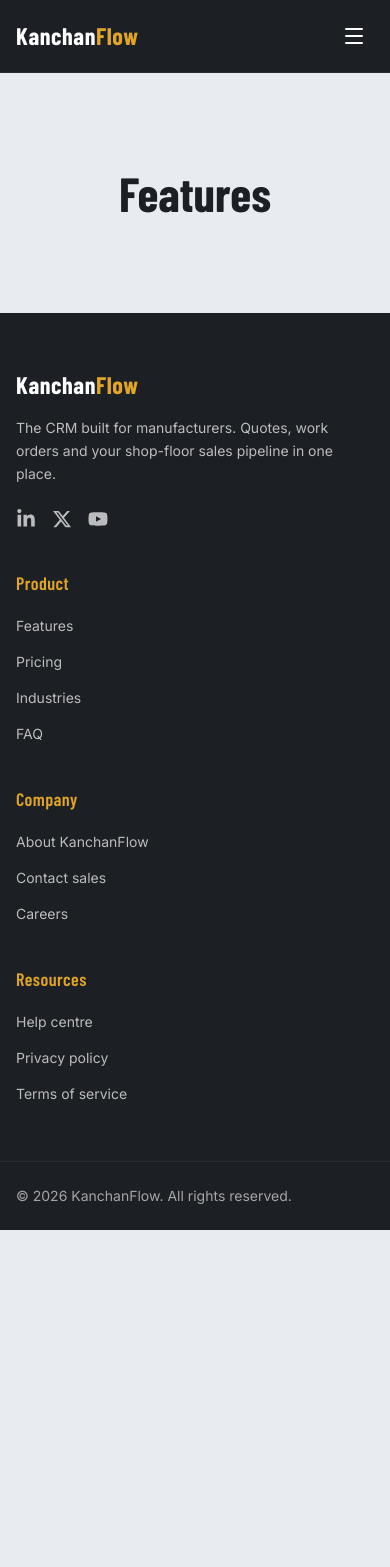
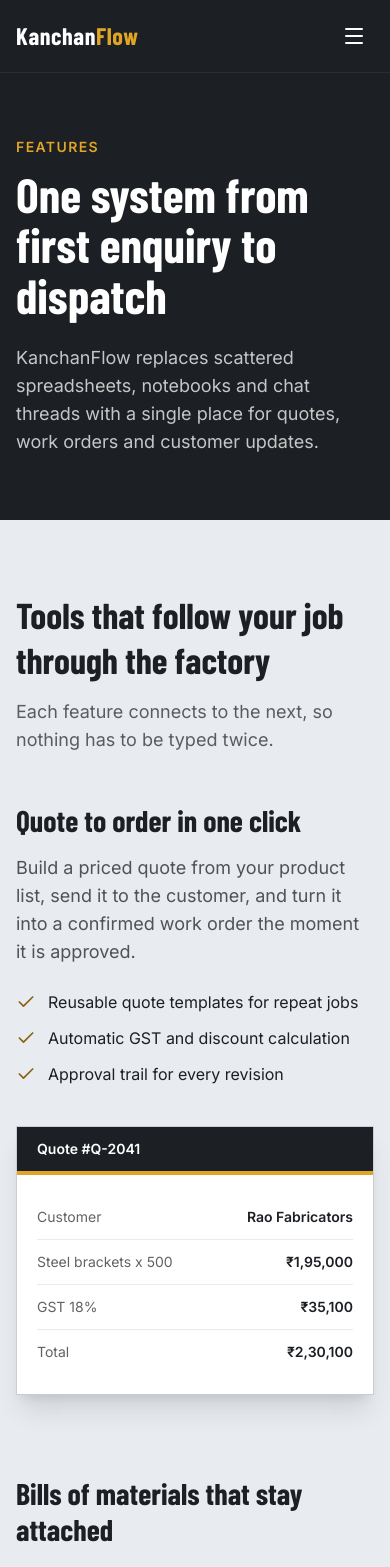
Before and after one commit to Aastha-prog-bit/KanchanFlow, a Next.js app: page /features in a window 390 px wide. Shown: the top 1567 px of the page. Before the commit the page ends 1230 px from the top, so only its background shows below. Built offline with nearby package versions, Linux system fonts and the light colour scheme.

Commit message:
feat: add Features page components and fix accessibility issues

```diff
--- a/app/features/page.tsx
+++ b/app/features/page.tsx
@@ -1,15 +1,57 @@
 import type { Metadata } from "next";
+import PageHero from "@/components/ui/PageHero";
+import Section from "@/components/ui/Section";
+import CtaBanner from "@/components/ui/CtaBanner";
+import FeatureRow from "@/components/features/FeatureRow";
+import ComparisonTable from "@/components/features/ComparisonTable";
+import { featureRows } from "@/lib/data";
 
 export const metadata: Metadata = {
   title: "Features",
   description:
     "Explore KanchanFlow features: quote-to-order, BOM management, sales pipeline, WhatsApp updates, reports and a mobile app for manufacturers.",
+  openGraph: {
+    title: "KanchanFlow Features",
+    description:
+      "Quotes, BOMs, pipeline and WhatsApp updates in one CRM built for manufacturers.",
+  },
 };
 
 export default function FeaturesPage() {
   return (
-    <main className="mx-auto max-w-6xl px-4 py-24 sm:px-6">
-      <h1 className="font-heading text-5xl font-bold">Features</h1>
+    <main id="main">
+      <PageHero
+        eyebrow="Features"
+        title="One system from first enquiry to dispatch"
+        intro="KanchanFlow replaces scattered spreadsheets, notebooks and chat threads with a single place for quotes, work orders and customer updates."
+      />
+
+      <Section
+        title="Tools that follow your job through the factory"
+        intro="Each feature connects to the next, so nothing has to be typed twice."
+      >
+        <div className="space-y-20">
+          {featureRows.map((row, index) => (
+            <FeatureRow key={row.title} {...row} reverse={index % 2 === 1} />
+          ))}
+        </div>
+      </Section>
+
+      <Section
+        tone="dark"
+        eyebrow="Comparison"
+        title="How KanchanFlow compares"
+        intro="Spreadsheets and generic CRMs can each do part of the job. Here is where they stop."
+      >
+        <ComparisonTable />
+      </Section>
+
+      <CtaBanner
+        title="See it with your own jobs"
+        text="Start a 14-day free trial and import your open quotes in minutes."
+        buttonLabel="Start free trial"
+        href="/pricing"
+      />
     </main>
   );
 }
--- /dev/null
+++ b/components/features/CamparisonTable.tsx
@@ -0,0 +1,64 @@
+import { Check, Minus, X } from "lucide-react";
+import { comparisonRows } from "@/lib/data";
+
+type Support = "yes" | "no" | "partial";
+
+function Cell({ value }: { value: Support }) {
+  if (value === "yes") {
+    return (
+      <>
+        <Check size={20} className="mx-auto text-green-700" aria-hidden="true" />
+        <span className="sr-only">Yes</span>
+      </>
+    );
+  }
+  if (value === "partial") {
+    return (
+      <>
+        <Minus size={20} className="mx-auto text-graphite/70" aria-hidden="true" />
+        <span className="sr-only">Partly</span>
+      </>
+    );
+  }
+  return (
+    <>
+      <X size={20} className="mx-auto text-red-700" aria-hidden="true" />
+      <span className="sr-only">No</span>
+    </>
+  );
+}
+
+export default function ComparisonTable() {
+  return (
+    <div
+      className="overflow-x-auto bg-white text-graphite"
+      role="region"
+      aria-label="Feature comparison table"
+      tabIndex={0}
+    >
+      <table className="w-full min-w-[640px] border-collapse text-left">
+        <caption className="sr-only">
+          Comparison of spreadsheets, a generic CRM and KanchanFlow
+        </caption>
+        <thead>
+          <tr className="border-b-4 border-gold bg-graphite text-white">
+            <th scope="col" className="px-5 py-4 font-heading text-lg">Capability</th>
+            <th scope="col" className="px-5 py-4 text-center font-heading text-lg">Spreadsheets</th>
+            <th scope="col" className="px-5 py-4 text-center font-heading text-lg">Generic CRM</th>
+            <th scope="col" className="px-5 py-4 text-center font-heading text-lg text-gold">KanchanFlow</th>
+          </tr>
+        </thead>
+        <tbody className="divide-y divide-steel">
+          {comparisonRows.map((row) => (
+            <tr key={row.capability}>
+              <th scope="row" className="px-5 py-4 font-medium">{row.capability}</th>
+              <td className="px-5 py-4"><Cell value={row.spreadsheets} /></td>
+              <td className="px-5 py-4"><Cell value={row.genericCrm} /></td>
+              <td className="bg-gold/10 px-5 py-4"><Cell value={row.kanchanflow} /></td>
+            </tr>
+          ))}
+        </tbody>
+      </table>
+    </div>
+  );
+}
--- /dev/null
+++ b/components/features/FeatureRow.tsx
@@ -0,0 +1,65 @@
+import { Check } from "lucide-react";
+
+type FeatureRowProps = {
+  title: string;
+  description: string;
+  points: string[];
+  mockupTitle: string;
+  mockupLines: { label: string; value: string }[];
+  reverse?: boolean;
+};
+
+export default function FeatureRow({
+  title,
+  description,
+  points,
+  mockupTitle,
+  mockupLines,
+  reverse = false,
+}: FeatureRowProps) {
+  return (
+    <div
+      className={`grid items-center gap-10 lg:grid-cols-2 lg:gap-16 ${
+        reverse ? "lg:[&>div:first-child]:order-2" : ""
+      }`}
+    >
+      <div>
+        <h3 className="font-heading text-3xl font-bold md:text-4xl">{title}</h3>
+        <p className="mt-4 text-lg text-graphite/75">{description}</p>
+        <ul className="mt-6 space-y-3">
+          {points.map((point) => (
+            <li key={point} className="flex gap-3">
+              <Check
+                size={20}
+                className="mt-0.5 shrink-0 text-gold-text"
+                aria-hidden="true"
+              />
+              <span>{point}</span>
+            </li>
+          ))}
+        </ul>
+      </div>
+
+      <div
+        role="img"
+        aria-label={`${mockupTitle} screen from KanchanFlow`}
+        className="border border-steel-dark bg-white shadow-xl"
+      >
+        <div
+          aria-hidden="true"
+          className="border-b-4 border-gold bg-graphite px-5 py-3 text-sm font-semibold text-white"
+        >
+          {mockupTitle}
+        </div>
+        <ul aria-hidden="true" className="divide-y divide-steel p-5">
+          {mockupLines.map((line) => (
+            <li key={line.label} className="flex justify-between gap-4 py-3 text-sm">
+              <span className="text-graphite/70">{line.label}</span>
+              <span className="font-semibold">{line.value}</span>
+            </li>
+          ))}
+        </ul>
+      </div>
+    </div>
+  );
+}
--- a/components/ui/Card.tsx
+++ b/components/ui/Card.tsx
@@ -8,7 +8,7 @@
 
 export default function Card({ title, icon: Icon, children }: CardProps) {
   return (
-    <article className="border-t-4 border-gold bg-white p-6 transition-transform hover:-translate-y-1">
+    <article className="border-t-4 border-gold bg-white p-6 text-graphite transition-transform hover:-translate-y-1">
       {Icon && (
         <Icon size={28} className="text-gold-dark" aria-hidden="true" />
       )}
```
Also changed, not shown: app/layout.tsx (line endings or trailing spaces), components/home/Hero.tsx (renamed from components/home/Hero.jsx).
